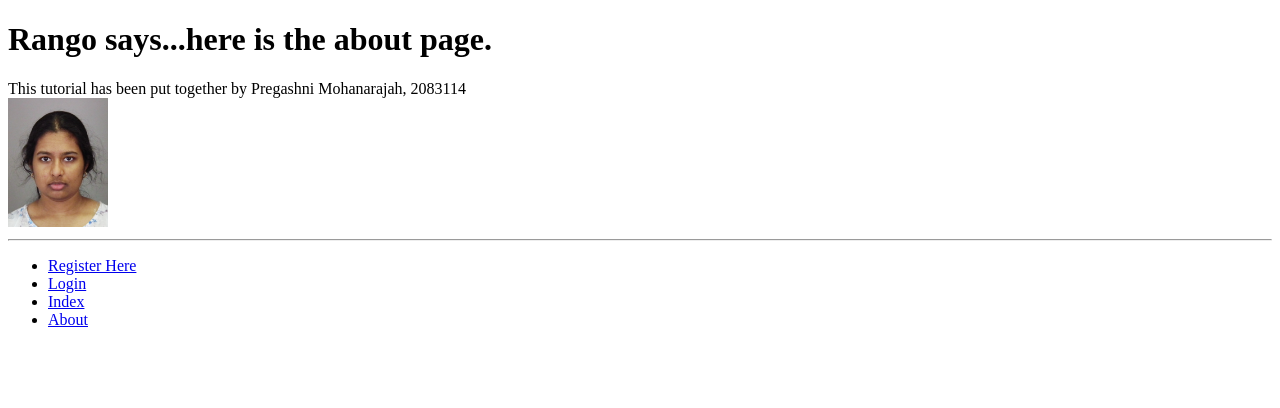
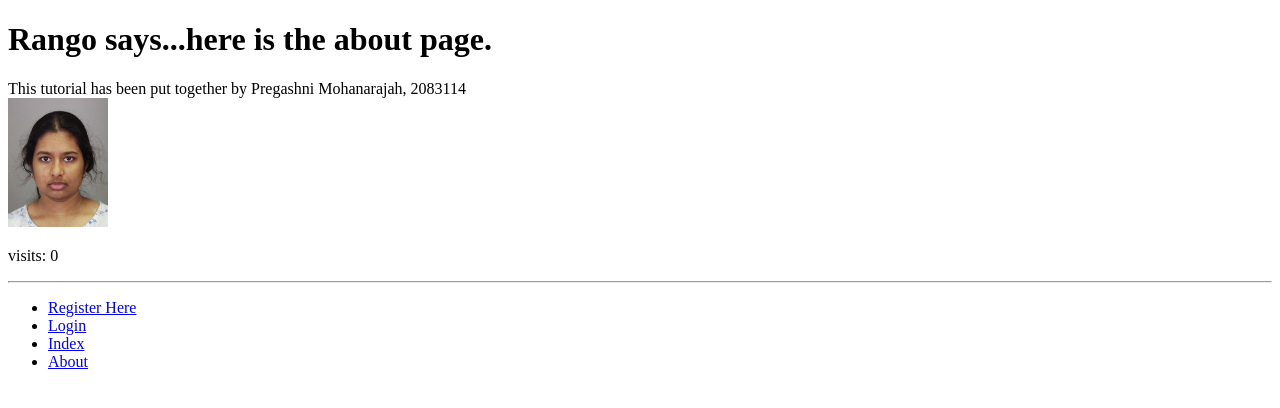
Before and after one commit to Citta23/tangowithdjango, a Django app: page /rango/about/ in a window 1280 px wide. Shown: the top 408 px of the page. Run offline with Django 3.2, Linux system fonts and the light colour scheme.

Commit message:
Chapter 11 - completed

```diff
--- a/tango_with_django_project/rango/views.py
+++ b/tango_with_django_project/rango/views.py
@@ -1,3 +1,4 @@
+from datetime import datetime
 from django.shortcuts import render
 from django.http import HttpResponseRedirect, HttpResponse
 from django.contrib.auth import authenticate, login, logout
@@ -9,11 +10,42 @@ from rango.forms import CategoryForm, PageForm, UserForm, UserProfileForm
 def index(request):
     category_list = Category.objects.order_by('-likes')[:5]
     page_list = Page.objects.order_by('-views')[:5]
-    return render(request, 'rango/index.html', {'categories': category_list, 'pages': page_list})
+    context_dict = {'categories': category_list, 'pages': page_list}
+
+    visits = request.session.get('visits')
+    if not visits:
+        visits = 1
+    reset_last_visit_time = False
+
+    last_visit = request.session.get('last_visit')
+    if last_visit:
+        last_visit_time = datetime.strptime(last_visit[:-7], "%Y-%m-%d %H:%M:%S")
+
+        if (datetime.now() - last_visit_time).seconds > 0:
+            visits += 1
+            reset_last_visit_time = True
+
+    else:
+        reset_last_visit_time = True
+
+    if reset_last_visit_time:
+        request.session['last_visit'] = str(datetime.now())
+        request.session['visits'] = visits
+    context_dict['visits'] = visits
+
+    response = render(request, 'rango/index.html', context_dict)
+
+    return response
 
 
 def about(request):
-    context_dict = {'author': "This tutorial has been put together by Pregashni Mohanarajah, 2083114"}
+    if request.session.get('visits'):
+        count = request.session.get('visits')
+    else:
+        count = 0
+    context_dict = {'author': "This tutorial has been put together by Pregashni Mohanarajah, 2083114",
+                    'visits': count}
+
     return render(request, 'rango/about.html', context_dict)
 
 
@@ -114,7 +146,7 @@ def user_login(request):
 @login_required
 def restricted(request):
     return render(request, 'rango/restricted.html',
-        {'message': "Since you're logged in, you can see this text!"})
+                  {'message': "Since you're logged in, you can see this text!"})
 
 
 @login_required
--- a/tango_with_django_project/templates/rango/about.html
+++ b/tango_with_django_project/templates/rango/about.html
@@ -10,4 +10,6 @@
     {{ author }}<br />
 	<img src = "{% static "images/001_1.jpg" %}" alt = "Pregashni" width = "100" height = "129"/>
 
+    <p> visits: {{ visits }}</p>
+
 {% endblock %}
--- a/tango_with_django_project/templates/rango/index.html
+++ b/tango_with_django_project/templates/rango/index.html
@@ -31,4 +31,6 @@
         </ul>
     {% endif %}
 
+    <p> visits: {{ visits }}</p>
+
 {% endblock %}
```
Also changed, not shown: tango_with_django_project/db.sqlite3, 1 other file.
